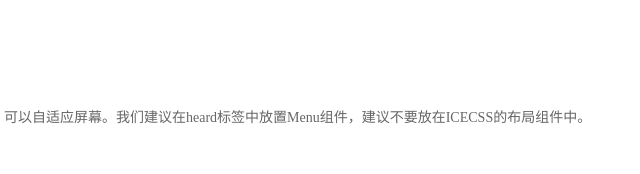
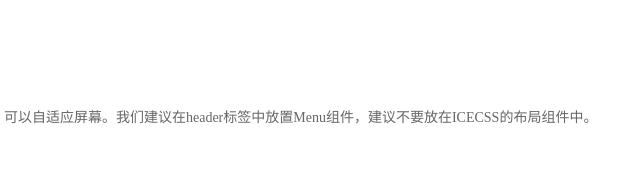
Before and after one commit to T-baby/ICECss, a plain HTML site: page Docs/index.html in a window 1280 px wide. Shown: the part 4699-4873 px from the top of the page, 542-1182 px from the left. Drawn offline with Linux system fonts and the light colour scheme.

Commit message:
20141225
heard->header

```diff
--- a/Docs/index.html
+++ b/Docs/index.html
@@ -354,7 +354,7 @@
             <div class="ice-panel-original" id="dhl">
                 <p class="ice-title">导航栏</p>
                 <p>（1）菜单简介 </p>
-                <p>在ICECSS中，导航栏是Menu组件。可以自适应屏幕。我们建议在heard标签中放置Menu组件，建议不要放在ICECSS的布局组件中。</p>
+                <p>在ICECSS中，导航栏是Menu组件。可以自适应屏幕。我们建议在header标签中放置Menu组件，建议不要放在ICECSS的布局组件中。</p>
                 <p>（2）基本菜单 例子：</p>
                 <pre><code>  &ltheader class="ice-menu"&gt
 &ltnav class="ice-main-nav"&gt
```
